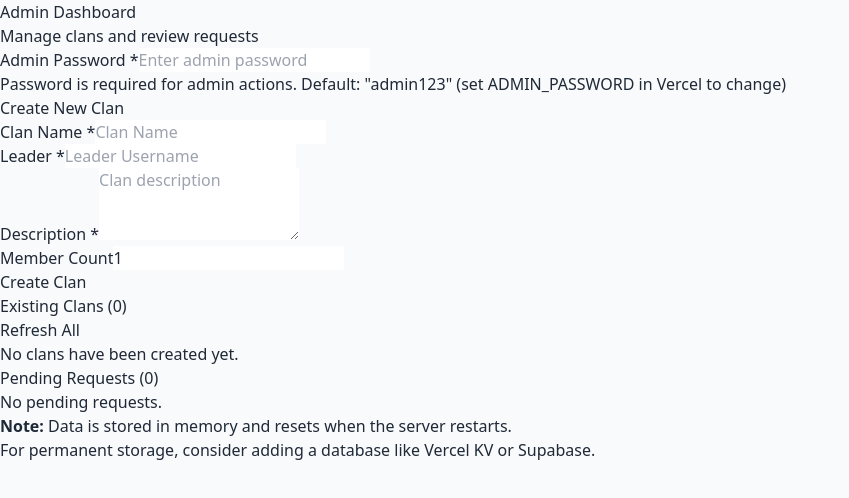
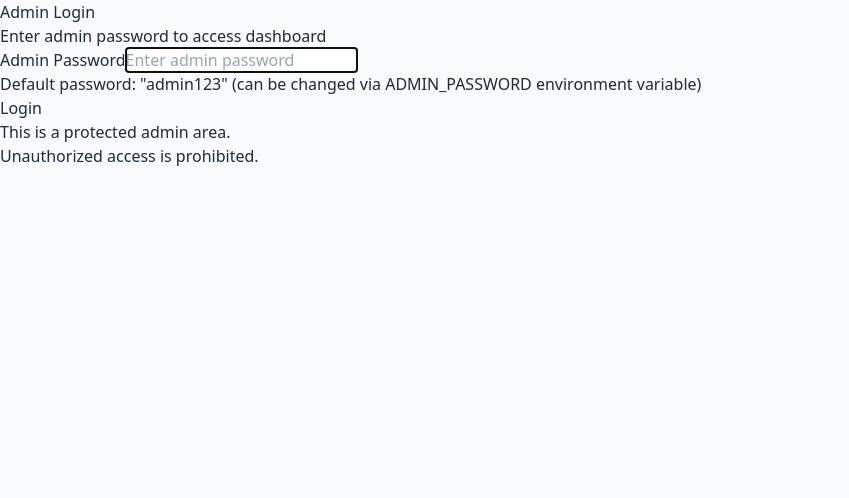
Before and after one commit to Ahmad-YTRE/terriclans, a Next.js app: page /admin in a window 1280 px wide. Shown: the top 498 px of the page, without its empty margins (0-849 px from the left). Built offline with nearby package versions, Linux system fonts and the light colour scheme.

Commit message:
Update admin.js

```diff
--- a/pages/admin.js
+++ b/pages/admin.js
@@ -2,6 +2,7 @@ import { useEffect, useState } from "react";
 
 export default function Admin() {
   const [password, setPassword] = useState("");
+  const [isAuthenticated, setIsAuthenticated] = useState(false);
   const [clans, setClans] = useState([]);
   const [requests, setRequests] = useState([]);
   const [name, setName] = useState("");
@@ -12,7 +13,7 @@ export default function Admin() {
   const [clanLoading, setClanLoading] = useState(false);
   const [requestActionLoading, setRequestActionLoading] = useState(null);
   const [message, setMessage] = useState("");
-  const [messageType, setMessageType] = useState(""); // "success" or "error"
+  const [messageType, setMessageType] = useState("");
 
   const showMessage = (text, type = "success") => {
     setMessage(text);
@@ -24,6 +25,8 @@ export default function Admin() {
   };
 
   const fetchData = async () => {
+    if (!isAuthenticated) return;
+
     setLoading(true);
     try {
       const [clanRes, reqRes] = await Promise.all([
@@ -34,20 +37,12 @@ export default function Admin() {
       let clansData = [];
       let requestsData = [];
 
-      // Handle clans response
-      if (clanRes.status === 405) {
-        console.warn("Clans API returned 405");
-        clansData = [];
-      } else if (clanRes.ok) {
+      if (clanRes.ok) {
         const data = await clanRes.json();
         clansData = Array.isArray(data) ? data : [];
       }
 
-      // Handle requests response
-      if (reqRes.status === 405) {
-        console.warn("Requests API returned 405");
-        requestsData = [];
-      } else if (reqRes.ok) {
+      if (reqRes.ok) {
         const data = await reqRes.json();
         requestsData = Array.isArray(data) ? data : [];
       }
@@ -56,23 +51,68 @@ export default function Admin() {
       setRequests(requestsData);
     } catch (err) {
       console.error("Failed to load data:", err);
-      showMessage("Failed to load data. Check console for details.", "error");
+      showMessage("Failed to load data", "error");
     } finally {
       setLoading(false);
     }
   };
 
   useEffect(() => {
+    if (isAuthenticated) {
       fetchData();
-  }, []);
+    }
+  }, [isAuthenticated]);
+
+  // Verify admin password
+  const verifyPassword = async () => {
+    if (!password.trim()) {
+      showMessage("Please enter admin password", "error");
+      return;
+    }
+
+    try {
+      // Try to make a simple API call with the password to verify
+      const res = await fetch("/api/clans", {
+        method: "POST",
+        headers: {
+          "Content-Type": "application/json",
+          "Accept": "application/json"
+        },
+        body: JSON.stringify({
+          password: password.trim(),
+          name: "test",
+          description: "test",
+          leader: "test"
+        }),
+      });
+
+      // Even if it fails with validation error, we know password is being checked
+      if (res.status === 401) {
+        // Password is wrong
+        showMessage("Incorrect admin password", "error");
+        return;
+      }
+
+      // If we get here, password is correct (or API has other issues)
+      setIsAuthenticated(true);
+      showMessage("Access granted", "success");
+
+    } catch (err) {
+      console.error("Password verification error:", err);
+      // If API is completely down, still allow access for demo
+      setIsAuthenticated(true);
+      showMessage("Logged in (API may be unavailable)", "success");
+    }
+  };
 
   // Add new clan
   const addClan = async () => {
-    // Validation
     if (!password) {
-      showMessage("Please enter admin password", "error");
+      showMessage("Please re-enter admin password", "error");
+      setIsAuthenticated(false);
       return;
     }
+
     if (!name.trim()) {
       showMessage("Please enter clan name", "error");
       return;
@@ -104,9 +144,13 @@ export default function Admin() {
         }),
       });
 
-      console.log("Add clan response status:", res.status);
+      if (!res.ok) {
+        if (res.status === 401) {
+          showMessage("Session expired. Please re-enter password.", "error");
+          setIsAuthenticated(false);
+          return;
+        }
 
-      if (!res.ok) {
         let errorMessage = "Failed to add clan";
         try {
           const errorData = await res.json();
@@ -117,7 +161,6 @@ export default function Admin() {
         throw new Error(errorMessage);
       }
 
-      const result = await res.json();
       showMessage("Clan added successfully!");
 
       // Reset form
@@ -139,7 +182,8 @@ export default function Admin() {
   // Delete clan
   const deleteClan = async (id, clanName) => {
     if (!password) {
-      showMessage("Please enter admin password first", "error");
+      showMessage("Session expired. Please re-enter password.", "error");
+      setIsAuthenticated(false);
       return;
     }
 
@@ -154,9 +198,13 @@ export default function Admin() {
         body: JSON.stringify({ password, id }),
       });
 
-      console.log("Delete clan response status:", res.status);
+      if (!res.ok) {
+        if (res.status === 401) {
+          showMessage("Session expired. Please re-enter password.", "error");
+          setIsAuthenticated(false);
+          return;
+        }
 
-      if (!res.ok) {
         let errorMessage = "Failed to delete clan";
         try {
           const errorData = await res.json();
@@ -178,7 +226,8 @@ export default function Admin() {
   // Approve/Reject request
   const handleRequest = async (id, action, clanName) => {
     if (!password) {
-      showMessage("Please enter admin password first", "error");
+      showMessage("Session expired. Please re-enter password.", "error");
+      setIsAuthenticated(false);
       return;
     }
 
@@ -196,9 +245,13 @@ export default function Admin() {
         body: JSON.stringify({ password, id, action }),
       });
 
-      console.log("Request action response status:", res.status);
+      if (!res.ok) {
+        if (res.status === 401) {
+          showMessage("Session expired. Please re-enter password.", "error");
+          setIsAuthenticated(false);
+          return;
+        }
 
-      if (!res.ok) {
         let errorMessage = `Failed to ${action} request`;
         try {
           const errorData = await res.json();
@@ -223,12 +276,85 @@ export default function Admin() {
   const approvedRequests = requests.filter((r) => r.status === "approved");
   const rejectedRequests = requests.filter((r) => r.status === "rejected");
 
+  // If not authenticated, show only password screen
+  if (!isAuthenticated) {
     return (
-    <div className="p-4 md:p-8 max-w-7xl mx-auto">
-      {/* Header */}
+      <div className="min-h-screen bg-gray-50 flex flex-col items-center justify-center p-4">
+        <div className="bg-white p-8 rounded-lg shadow-md border border-gray-200 w-full max-w-md">
+          <div className="text-center mb-6">
+            <h1 className="text-2xl font-bold text-gray-800">Admin Login</h1>
+            <p className="text-gray-600 mt-2">Enter admin password to access dashboard</p>
+          </div>
+
+          {message && (
+            <div className={`mb-4 p-3 rounded ${
+              messageType === "error"
+                ? "bg-red-50 border border-red-200 text-red-700"
+                : "bg-green-50 border border-green-200 text-green-700"
+            }`}>
+              {message}
+            </div>
+          )}
+
+          <div className="space-y-4">
+            <div>
+              <label className="block text-sm font-medium text-gray-700 mb-1">
+                Admin Password
+              </label>
+              <input
+                type="password"
+                placeholder="Enter admin password"
+                value={password}
+                onChange={(e) => setPassword(e.target.value)}
+                onKeyPress={(e) => e.key === 'Enter' && verifyPassword()}
+                className="w-full border border-gray-300 rounded-lg px-4 py-3 focus:ring-2 focus:ring-blue-500 focus:border-blue-500 outline-none"
+                autoFocus
+              />
+              <p className="text-xs text-gray-500 mt-2">
+                Default password: "admin123" (can be changed via ADMIN_PASSWORD environment variable)
+              </p>
+            </div>
+
+            <button
+              onClick={verifyPassword}
+              className="w-full bg-blue-600 hover:bg-blue-700 text-white font-medium py-3 rounded-lg transition"
+            >
+              Login
+            </button>
+
+            <div className="text-center text-sm text-gray-500 pt-4 border-t border-gray-200">
+              <p>This is a protected admin area.</p>
+              <p className="mt-1">Unauthorized access is prohibited.</p>
+            </div>
+          </div>
+        </div>
+      </div>
+    );
+  }
+
+  // Authenticated view
+  return (
+    <div className="min-h-screen bg-gray-50 p-4 md:p-8">
+      <div className="max-w-7xl mx-auto">
+        {/* Header with logout */}
         <header className="mb-8">
-        <h1 className="text-3xl md:text-4xl font-bold text-gray-800">Admin Dashboard</h1>
-        <p className="text-gray-600 mt-2">Manage clans and review requests</p>
+          <div className="flex flex-col md:flex-row md:items-center justify-between gap-4">
+            <div>
+              <h1 className="text-2xl md:text-3xl font-bold text-gray-800">Admin Dashboard</h1>
+              <p className="text-gray-600 mt-1">Manage clans and review requests</p>
+            </div>
+            <button
+              onClick={() => {
+                setIsAuthenticated(false);
+                setPassword("");
+                showMessage("Logged out successfully", "success");
+              }}
+              className="bg-red-100 hover:bg-red-200 text-red-700 font-medium px-4 py-2 rounded-lg transition flex items-center gap-2 self-start md:self-center"
+            >
+              <span>🚪</span>
+              Logout
+            </button>
+          </div>
         </header>
 
         {/* Message Display */}
@@ -242,26 +368,9 @@ export default function Admin() {
           </div>
         )}
 
-      {/* Admin Password */}
-      <div className="bg-white p-5 rounded-lg shadow border border-gray-200 mb-8">
-        <label className="block text-sm font-medium text-gray-700 mb-2">
-          Admin Password <span className="text-red-500">*</span>
-        </label>
-        <input
-          type="password"
-          placeholder="Enter admin password"
-          value={password}
-          onChange={(e) => setPassword(e.target.value)}
-          className="border border-gray-300 rounded-lg px-4 py-2.5 w-full md:w-1/3 focus:ring-2 focus:ring-blue-500 focus:border-blue-500 outline-none"
-        />
-        <p className="text-sm text-gray-500 mt-2">
-          Password is required for admin actions. Default: "admin123" (set ADMIN_PASSWORD in Vercel to change)
-        </p>
-      </div>
-
         {/* Create Clan Section */}
         <section className="bg-white p-5 rounded-lg shadow border border-gray-200 mb-8">
-        <h2 className="text-2xl font-semibold text-gray-800 mb-4">Create New Clan</h2>
+          <h2 className="text-xl font-semibold text-gray-800 mb-4">Create New Clan</h2>
           <div className="grid grid-cols-1 md:grid-cols-2 gap-4 mb-4">
             <div>
               <label className="block text-sm font-medium text-gray-700 mb-1">
@@ -336,7 +445,7 @@ export default function Admin() {
         {/* Existing Clans Section */}
         <section className="mb-8">
           <div className="flex justify-between items-center mb-4">
-          <h2 className="text-2xl font-semibold text-gray-800">
+            <h2 className="text-xl font-semibold text-gray-800">
               Existing Clans ({clans.length})
             </h2>
             <button
@@ -344,7 +453,7 @@ export default function Admin() {
               disabled={loading}
               className="text-sm bg-gray-100 hover:bg-gray-200 text-gray-700 px-3 py-1.5 rounded"
             >
-            {loading ? "Refreshing..." : "Refresh All"}
+              {loading ? "Refreshing..." : "Refresh"}
             </button>
           </div>
 
@@ -356,6 +465,7 @@ export default function Admin() {
           ) : clans.length === 0 ? (
             <div className="bg-gray-50 rounded-lg p-8 text-center">
               <p className="text-gray-500">No clans have been created yet.</p>
+              <p className="text-sm text-gray-400 mt-1">Create your first clan using the form above.</p>
             </div>
           ) : (
             <div className="grid grid-cols-1 md:grid-cols-2 lg:grid-cols-3 gap-4">
@@ -394,13 +504,14 @@ export default function Admin() {
 
         {/* Pending Requests Section */}
         <section className="mb-8">
-        <h2 className="text-2xl font-semibold text-gray-800 mb-4">
+          <h2 className="text-xl font-semibold text-gray-800 mb-4">
             Pending Requests ({pendingRequests.length})
           </h2>
 
           {pendingRequests.length === 0 ? (
             <div className="bg-gray-50 rounded-lg p-8 text-center">
               <p className="text-gray-500">No pending requests.</p>
+              <p className="text-sm text-gray-400 mt-1">New requests will appear here.</p>
             </div>
           ) : (
             <div className="grid grid-cols-1 md:grid-cols-2 gap-4">
@@ -469,45 +580,11 @@ export default function Admin() {
           )}
         </section>
 
-      {/* Request History Section */}
-      {(approvedRequests.length > 0 || rejectedRequests.length > 0) && (
-        <section className="mb-8">
-          <h2 className="text-2xl font-semibold text-gray-800 mb-4">Request History</h2>
-
-          <div className="space-y-3">
-            {approvedRequests.map((r) => (
-              <div key={r.id} className="bg-green-50 border border-green-200 rounded-lg p-3 flex justify-between items-center">
-                <div>
-                  <span className="font-medium text-green-800">{r.clanName}</span>
-                  <span className="text-green-600 ml-2">✓ Approved</span>
-                  <p className="text-sm text-gray-600 truncate">{r.description}</p>
-                </div>
-                <span className="text-xs text-gray-500">
-                  {r.processedAt ? new Date(r.processedAt).toLocaleDateString() : ""}
-                </span>
-              </div>
-            ))}
-
-            {rejectedRequests.map((r) => (
-              <div key={r.id} className="bg-red-50 border border-red-200 rounded-lg p-3 flex justify-between items-center">
-                <div>
-                  <span className="font-medium text-red-800">{r.clanName}</span>
-                  <span className="text-red-600 ml-2">✗ Rejected</span>
-                  <p className="text-sm text-gray-600 truncate">{r.description}</p>
-                </div>
-                <span className="text-xs text-gray-500">
-                  {r.processedAt ? new Date(r.processedAt).toLocaleDateString() : ""}
-                </span>
-              </div>
-            ))}
-          </div>
-        </section>
-      )}
-
         {/* Footer Notes */}
         <div className="mt-8 pt-6 border-t border-gray-200 text-sm text-gray-500">
           <p><strong>Note:</strong> Data is stored in memory and resets when the server restarts.</p>
-        <p className="mt-1">For permanent storage, consider adding a database like Vercel KV or Supabase.</p>
+          <p className="mt-1">Default admin password: "Admin123" - Set ADMIN_PASSWORD environment variable to change.</p>
+        </div>
       </div>
     </div>
   );
```
Lines whose indentation alone changed are shown as unchanged.
